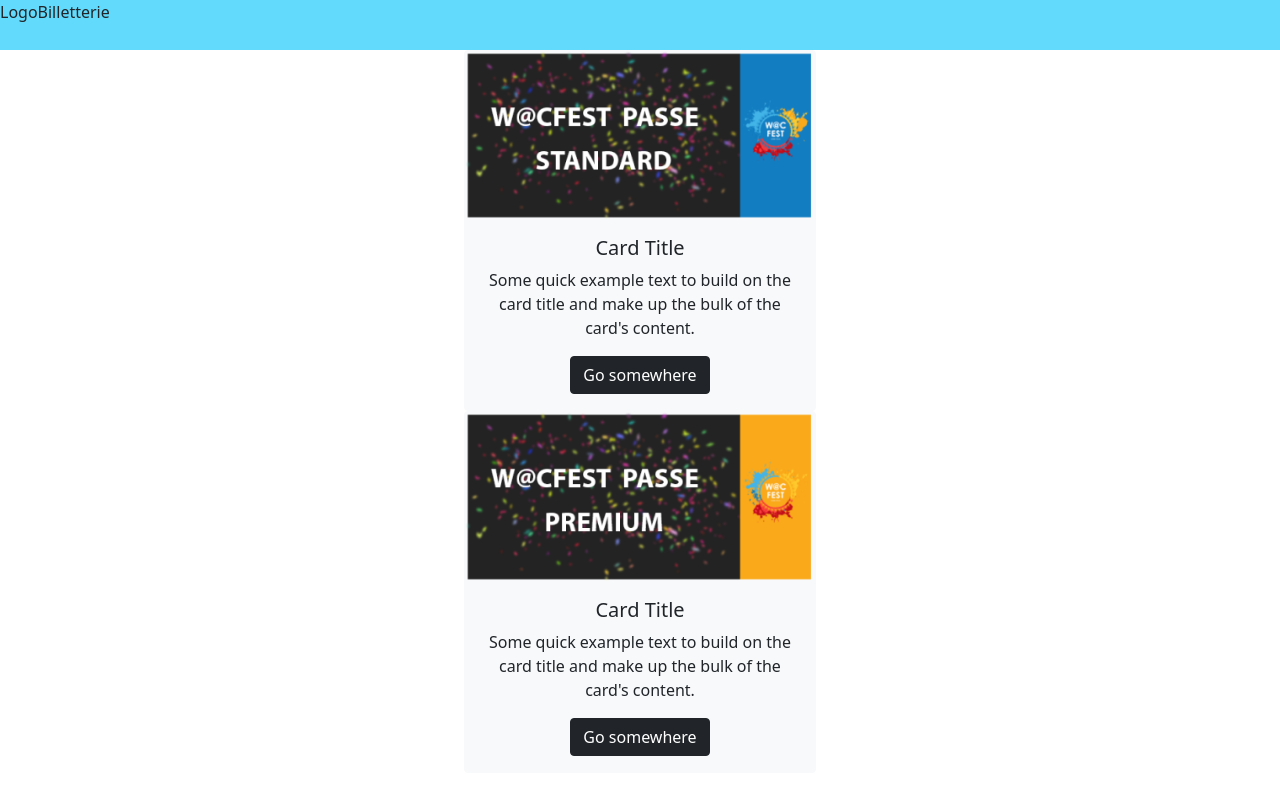
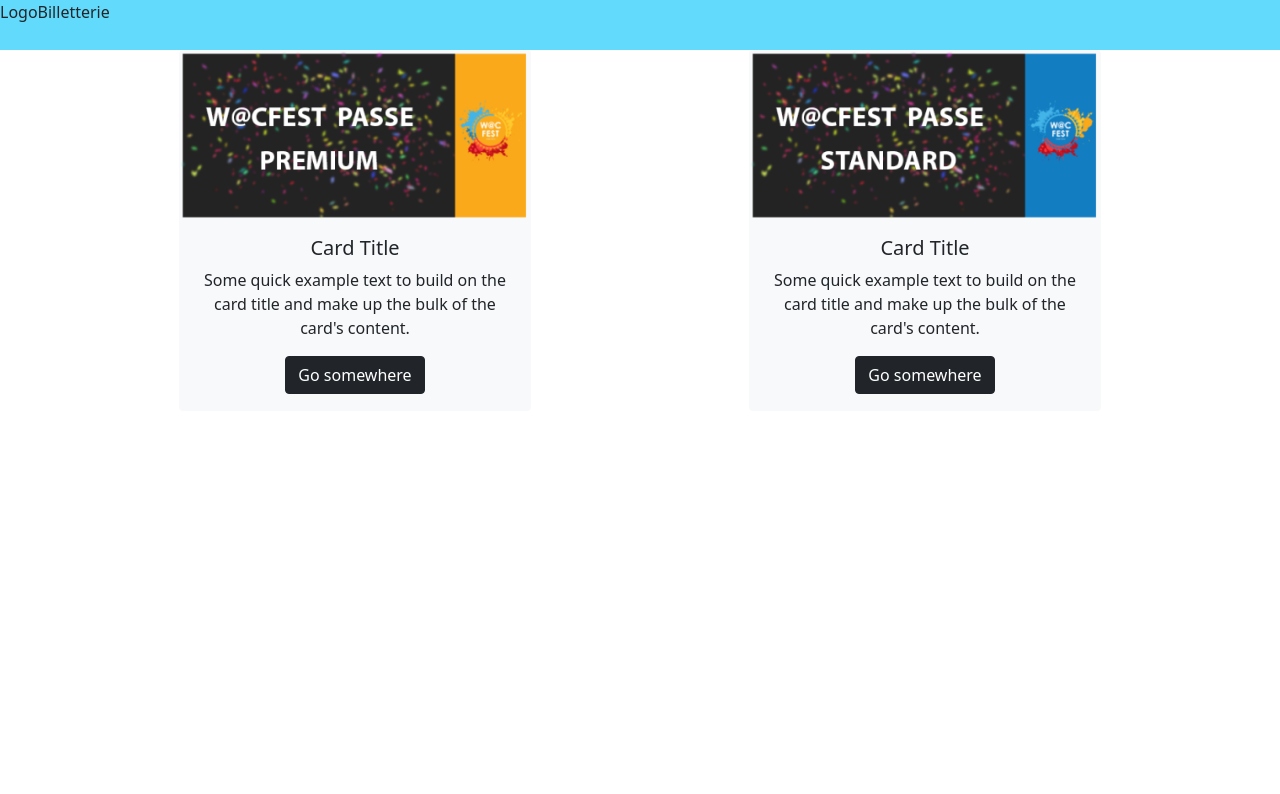
Before and after one commit to KevinJ-Dev/e-commerce-front, a React (Create React App) app in the folder wacfest_front/: page / in a window 1280 px wide. Shown: the top 794 px of the page. Built offline with nearby package versions, Linux system fonts and the light colour scheme.

Commit message:
grid on card and one component

```diff
--- a/wacfest_front/src/components/Home.js
+++ b/wacfest_front/src/components/Home.js
@@ -1,12 +1,21 @@
 import Header from "./Header";
-import StandardCard from "./StandardCard";
-import PremiumCard from "./PremiumCard";
+import HomeCard from "./HomeCard";
+import Premium from '../assets/Premium.png'
+import Standard from "../assets/Standard.png";
+import {Container, Row} from "react-bootstrap";
 
 export default function Home() {
     return <div>
         <Header/>
         {/*<Footer/>*/}
-        <StandardCard/>
-        <PremiumCard/>
+
+        <Container>
+            <Row>
+                <HomeCard image={Premium} />
+                <HomeCard image={Standard} />
+            </Row>
+
+        </Container>
+
     </div>;
 }
--- a/wacfest_front/src/components/PremiumCard.js
+++ b/wacfest_front/src/components/HomeCard.js
@@ -1,22 +1,24 @@
 import '../stylesheets/Card.css'
 import Button from 'react-bootstrap/Button';
 import Card from 'react-bootstrap/Card';
-import Premium from '../assets/Premium.png'
-import Standard from "../assets/Standard.png";
+import {Col, Row} from "react-bootstrap";
 
-export default function PremiumCard(){
+
+export default function HomeCard({image}){
     return (
+        <Col>
+
         <div className="d-flex justify-content-center">
         <>
             {[
                 'Light',
             ].map((variant) => (
-                <Card id="card" className="text-center"  bg={variant.toLowerCase()}
-                      key={variant}
-                      text={variant.toLowerCase() === 'light' ? 'dark' : 'white'}
-                      style={{ width: '22rem' }}
-                        border='light'>
-                    <Card.Img variant="top" src={Premium} style={{ width: '22rem' }}/>
+                <Card id="card" className="text-center" bg={variant.toLowerCase()}
+                          key={variant}
+                          text={variant.toLowerCase() === 'light' ? 'dark' : 'white'}
+                          style={{ width: '22rem' }}
+                          border='light'>
+                    <Card.Img variant="top" src={image} style={{ width: '22rem' }}/>
                     <Card.Body>
                         <Card.Title>Card Title</Card.Title>
                         <Card.Text>
@@ -29,6 +31,7 @@ export default function PremiumCard(){
             ))}
         </>
         </div>
+        </Col>
     );
 
 }
--- a/wacfest_front/src/components/StandardCard.js
+++ /dev/null
@@ -1,32 +0,0 @@
-import '../stylesheets/Card.css'
-import Button from 'react-bootstrap/Button';
-import Card from 'react-bootstrap/Card';
-import Standard from '../assets/Standard.png';
-
-   export default function StandardCard() {
-        return (
-            <div className="d-flex justify-content-center">
-            <>
-                {[
-                    'Light',
-                ].map((variant) => (
-            <Card id="card" className="text-center"  bg={variant.toLowerCase()}
-                  key={variant}
-                  text={variant.toLowerCase() === 'light' ? 'dark' : 'white'}
-                  style={{ width: '22rem' }}
-                  border="light">
-                <Card.Img variant="top" src={Standard} style={{ width: '22rem' }} />
-                <Card.Body>
-                    <Card.Title>Card Title</Card.Title>
-                    <Card.Text>
-                        Some quick example text to build on the card title and make up the
-                        bulk of the card's content.
-                    </Card.Text>
-                    <Button variant="dark">Go somewhere</Button>
-                </Card.Body>
-            </Card>
-                ))}
-            </>
-            </div>
-        );
-    }
```
